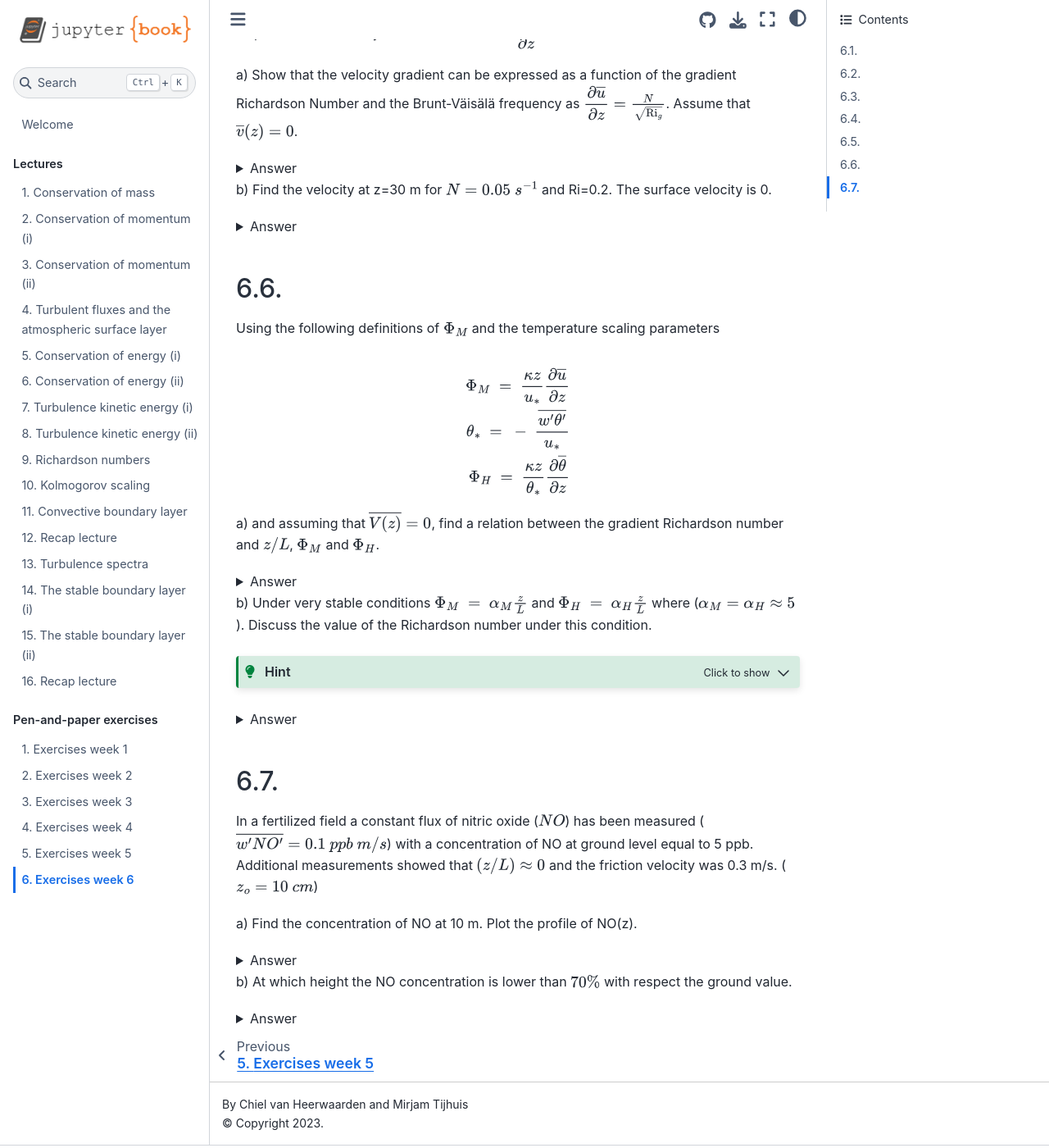
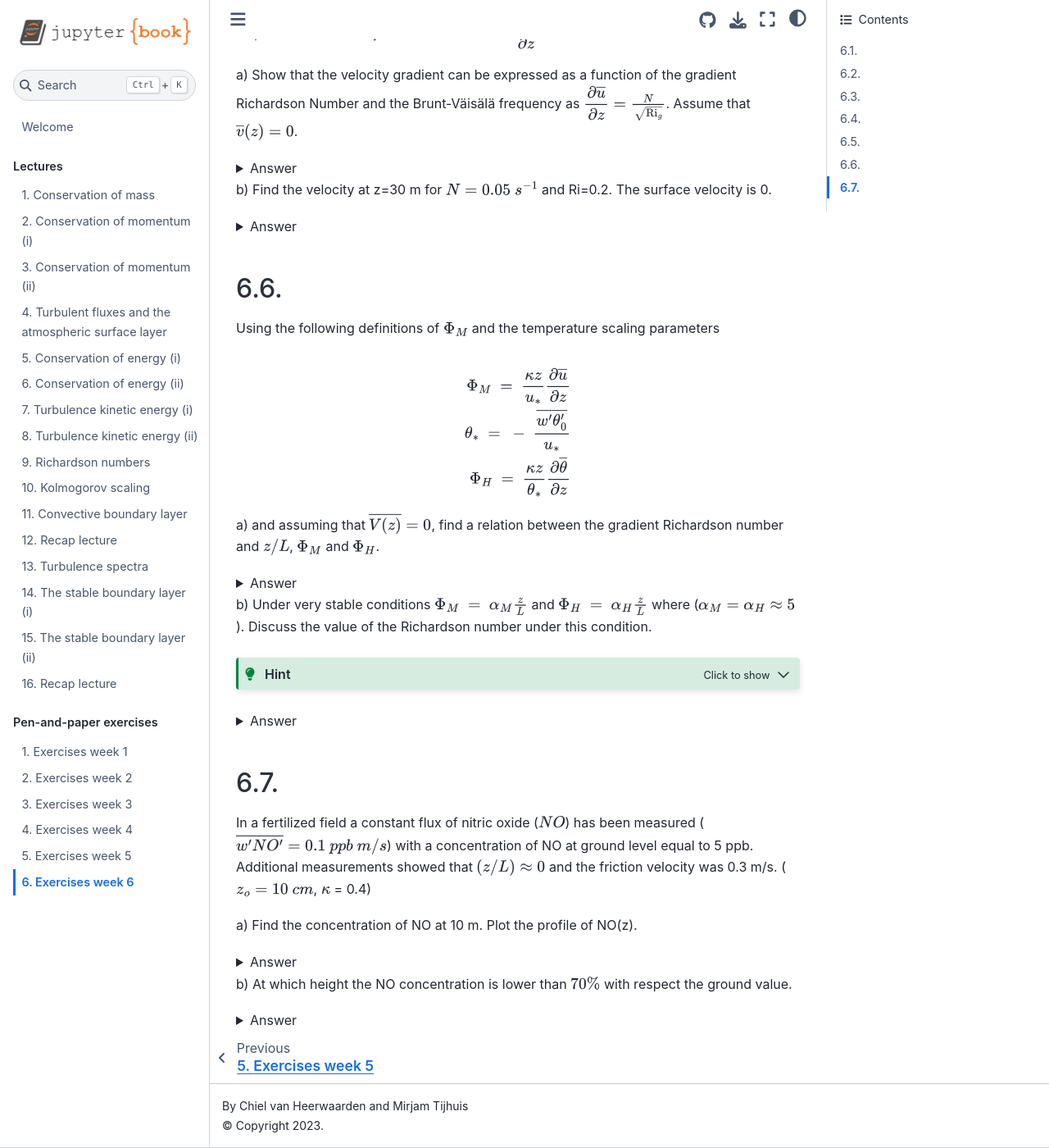
Before and after one commit to boundary-layer-meteo/boundary-layer-meteo.github.io, a Jupyter Book: the page built from exercises/week6.md, in a window 1280 px wide and 1400 px high, scrolled down 3603 px. Shown: the whole window at 82% size. Built offline with Jupyter Book 1.0.4 settings and Sphinx 7.4.7 and the Sphinx Book theme 1.1.4, drawn with Linux system fonts in a browser that asks for light colours.

Commit message:
Small changes

```diff
--- a/exercises/week6.md
+++ b/exercises/week6.md
@@ -430,7 +430,7 @@ Using the following definitions of $\Phi_M$ and the temperature scaling paramete
 
 $$
 \Phi_M~=~\frac{\kappa z}{u_*}\pafg{\overline{u}}{z} \\
-\theta_*~=~-~\frac{\overline{w'\theta'}}{u_*} \\
+\theta_*~=~-~\frac{\overline{w'\theta'_0}}{u_*} \\
 \Phi_H~=~\frac{\kappa z}{\theta_*}\pafg{\overline{\theta}}{z}
 $$
 
@@ -510,7 +510,7 @@ When taking the limit to very high or very low $\frac{z}{L}$, the functions are
 In a fertilized field a constant flux of nitric oxide ($NO$) has been measured
 ($\overline{w'NO'}=0.1~ppb~m/s$) with a concentration of NO at ground level equal to 5 ppb.
 Additional measurements showed that $(z/L) \approx 0$ and the friction velocity was 0.3 m/s.
-($z_o=10~cm$)
+($z_o=10~cm$, $\kappa$ = 0.4)
 
 a) Find the concentration of NO at 10 m. Plot the profile of NO(z).
 
```
Also changed, not shown: other parts of exercises/week6.md (+1 -1 lines).
